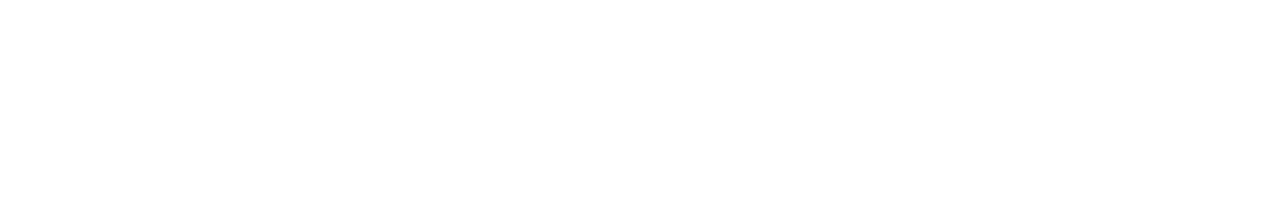
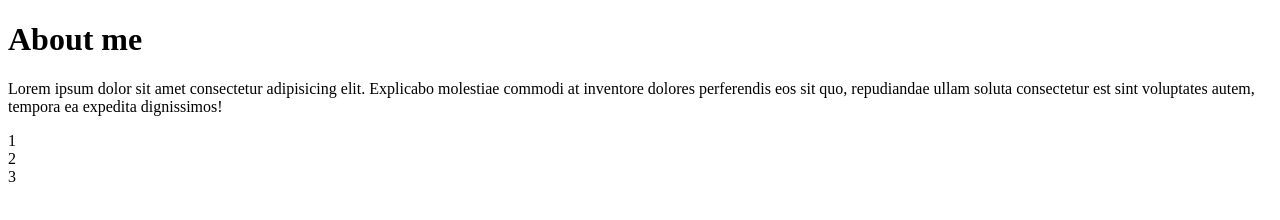
Before and after one commit to HeitorHMA/Homepage, a plain HTML site: page index.html in a window 1280 px wide. Drawn offline with Linux system fonts and the light colour scheme.

Commit message:
create About me section

```diff
--- a/index.html
+++ b/index.html
@@ -9,7 +9,16 @@
     <header></header>
     <div class="aboutMeBox">
         <div class="aboutMeImg"></div>
-        <div class="aboutMeTxt"></div>
+        <div class="aboutMeTxt">
+            <h1>About me</h1>
+            <p>Lorem ipsum dolor sit amet consectetur adipisicing elit. Explicabo molestiae commodi at inventore dolores perferendis eos sit quo, repudiandae ullam soluta consectetur est sint voluptates autem, tempora ea expedita dignissimos!</p>
+            <div class="links box">
+                <div>1</div>
+                <div>2</div>
+                <div>3</div>
+            </div>
+
+        </div>
     </div>
     <div class="myWorkBox">
         <div class="projectBoxProto"></div>
```
